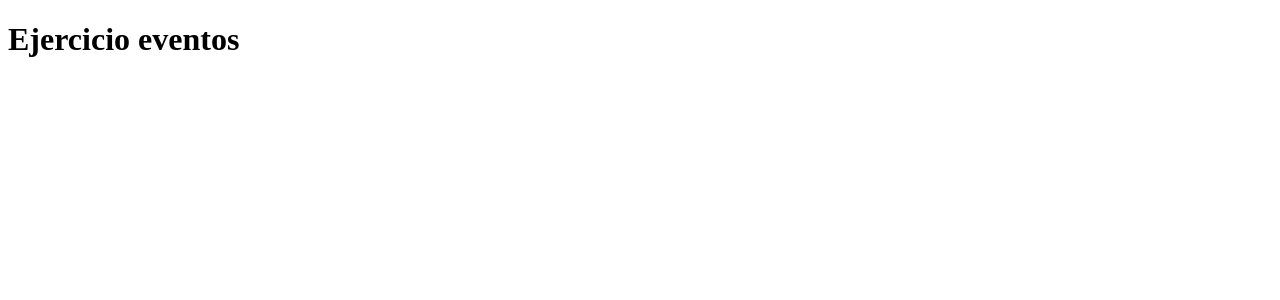
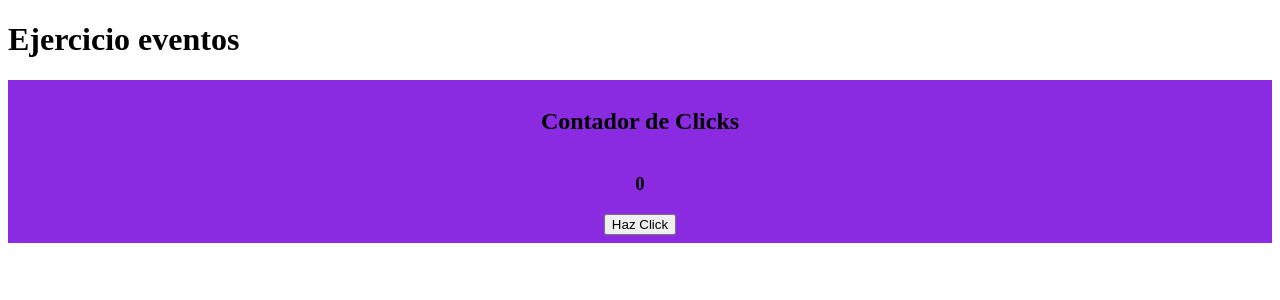
Before and after one commit to javier-ibanez-vizuete/react-events, a React (Vite) app: page / in a window 1280 px wide. Shown: the top 300 px of the page. Built offline with nearby package versions, Linux system fonts and the light colour scheme.

Commit message:
feat(app): add a button to make clicks and a display of each click

```diff
--- a/src/App.jsx
+++ b/src/App.jsx
@@ -1,5 +1,10 @@
+import { ClicksCounter } from "./components/ClicksCounter/ClicksCounter";
+
 export const App = () => {
-	return <>
-    <h1>Ejercicio eventos</h1>
-  </>;
+	return (
+		<>
+			<h1>Ejercicio eventos</h1>
+			<ClicksCounter />
+		</>
+	);
 };
--- /dev/null
+++ b/src/components/ClicksCounter/ClicksCounter.css
@@ -0,0 +1,8 @@
+.clicks-counter-container {
+	display: flex;
+	flex-direction: column;
+	align-items: center;
+
+	padding: 8px;
+	background-color: blueviolet;
+}
--- /dev/null
+++ b/src/components/ClicksCounter/ClicksCounter.jsx
@@ -0,0 +1,23 @@
+import "./ClicksCounter.css";
+import { useState } from "react";
+
+export const ClicksCounter = () => {
+	const [clickNumber, setClickNumber] = useState(0);
+	const handleClick = () => setClickNumber(clickNumber + 1);
+	const onButtonClick = (event) => console.log(`Click Numero ${clickNumber}`);
+
+	return (
+		<div className="clicks-counter-container">
+			<h2>Contador de Clicks</h2>
+			<h3>{clickNumber}</h3>
+			<button
+				onClick={(event) => {
+					onButtonClick(event);
+					handleClick();
+				}}
+			>
+				Haz Click
+			</button>
+		</div>
+	);
+};
```
